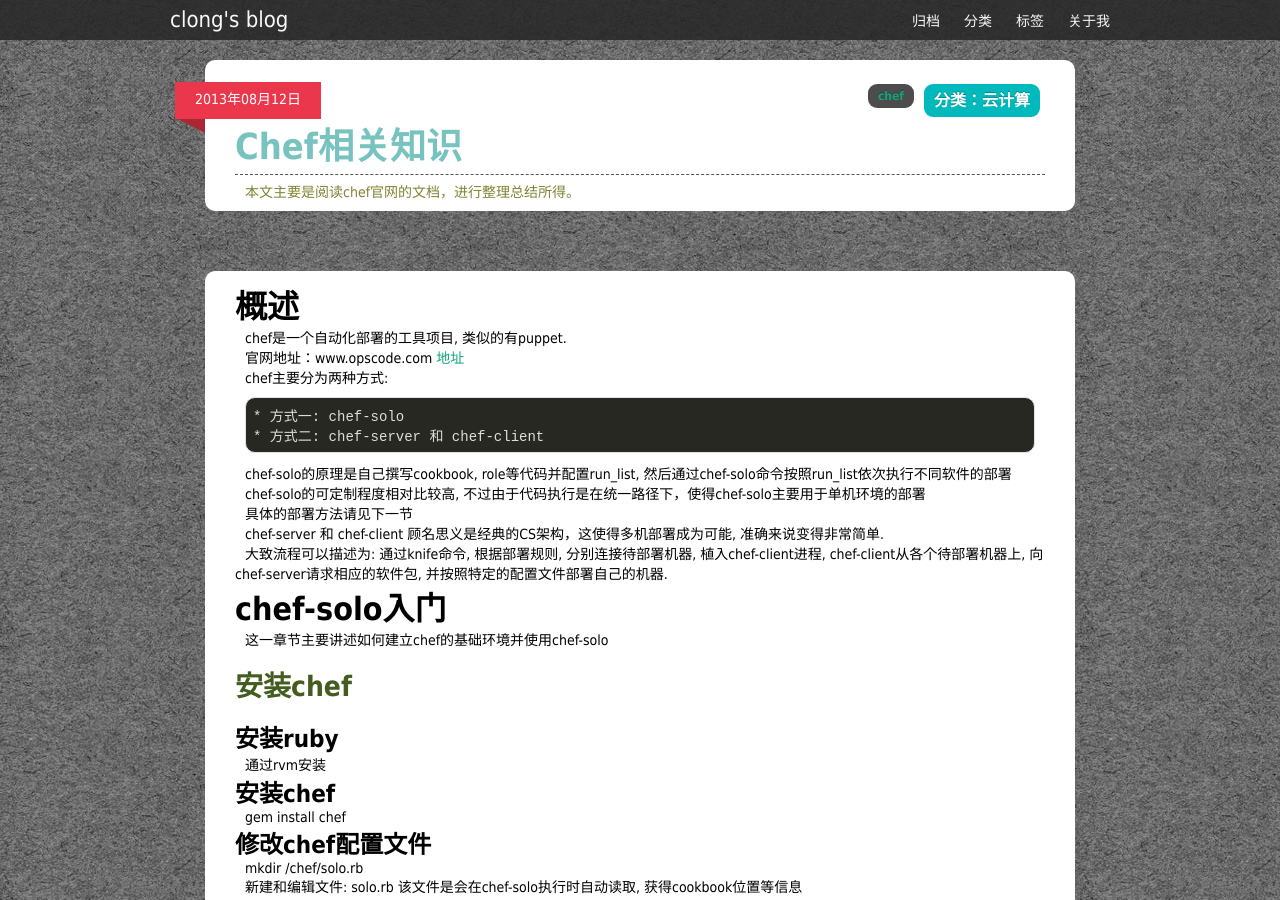
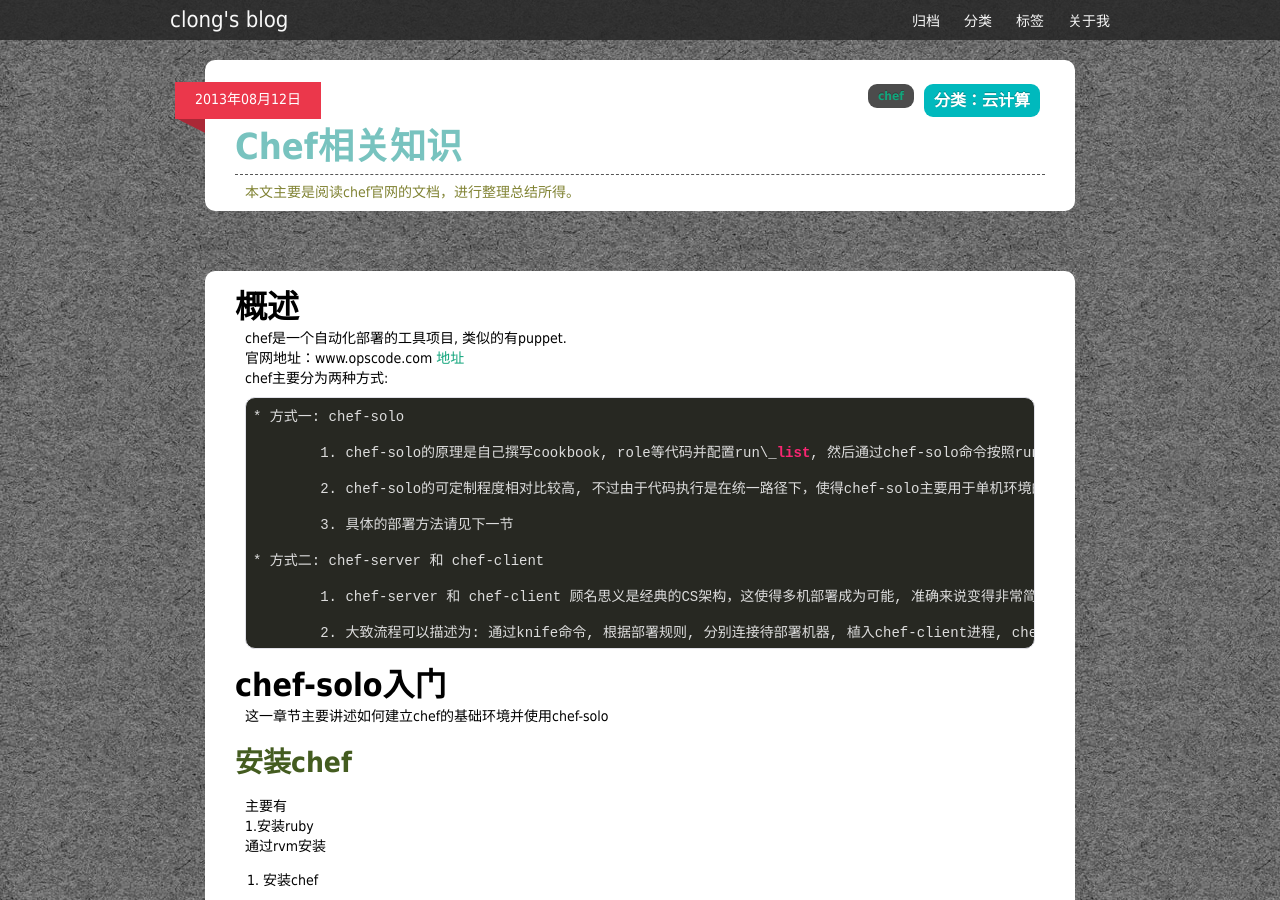
Before and after one commit to clongbupt/clongbupt.github.io, a Jekyll site: the page built from _posts/2013-08-12-chef相关知识.md, in a window 1280 px wide and 900 px high. Built offline with Jekyll 4.4.1, drawn with Linux system fonts in a browser that asks for light colours; Markdown is read by kramdown in place of the engine named in the settings.

Commit message:
update format

```diff
--- a/_posts/2013-08-12-chef相关知识.md
+++ b/_posts/2013-08-12-chef相关知识.md
@@ -14,17 +14,18 @@
 chef主要分为两种方式:
 
 	* 方式一: chef-solo
+
+		1. chef-solo的原理是自己撰写cookbook, role等代码并配置run\_list, 然后通过chef-solo命令按照run\_list依次执行不同软件的部署
+
+		2. chef-solo的可定制程度相对比较高, 不过由于代码执行是在统一路径下，使得chef-solo主要用于单机环境的部署
+
+		3. 具体的部署方法请见下一节
+
 	* 方式二: chef-server 和 chef-client
 
-chef-solo的原理是自己撰写cookbook, role等代码并配置run\_list, 然后通过chef-solo命令按照run\_list依次执行不同软件的部署
+		1. chef-server 和 chef-client 顾名思义是经典的CS架构，这使得多机部署成为可能, 准确来说变得非常简单.
 
-chef-solo的可定制程度相对比较高, 不过由于代码执行是在统一路径下，使得chef-solo主要用于单机环境的部署
-
-具体的部署方法请见下一节
-
-chef-server 和 chef-client 顾名思义是经典的CS架构，这使得多机部署成为可能, 准确来说变得非常简单.
-
-大致流程可以描述为: 通过knife命令, 根据部署规则, 分别连接待部署机器, 植入chef-client进程, chef-client从各个待部署机器上, 向chef-server请求相应的软件包, 并按照特定的配置文件部署自己的机器.
+		2. 大致流程可以描述为: 通过knife命令, 根据部署规则, 分别连接待部署机器, 植入chef-client进程, chef-client从各个待部署机器上, 向chef-server请求相应的软件包, 并按照特定的配置文件部署自己的机器.
 
 ## chef-solo入门
 
@@ -32,15 +33,17 @@
 
 ### 安装chef
 
-#### 安装ruby
+主要有
+
+1.安装ruby
 
 通过rvm安装
 
-#### 安装chef
+2. 安装chef
 
 gem install chef
 
-#### 修改chef配置文件
+3. 修改chef配置文件
 
 mkdir /chef/solo.rb
 
@@ -78,9 +81,7 @@
 
 此处主要描述Chef 11 的搭建和基本使用
 
-> 参考: Chef 11 Server: Up and Running
-
-[地址](http://www.opscode.com/blog/2013/03/11/chef-11-server-up-and-running/)
+> 参考: Chef 11 Server: Up and Running [地址](http://www.opscode.com/blog/2013/03/11/chef-11-server-up-and-running/)
 
 这篇文章主要描述了如何搭建chef-server 11, 并且介绍了chef-server-ctl管理工具的使用
 
```
